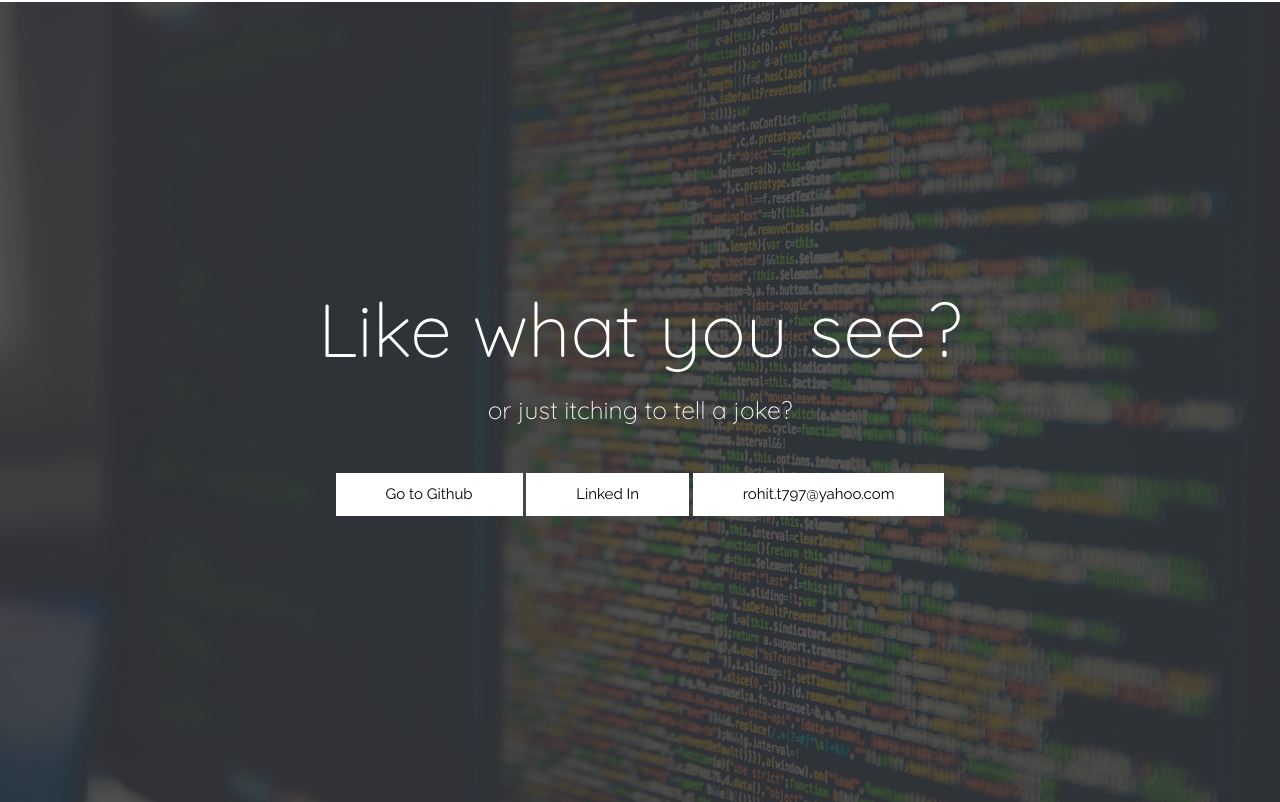
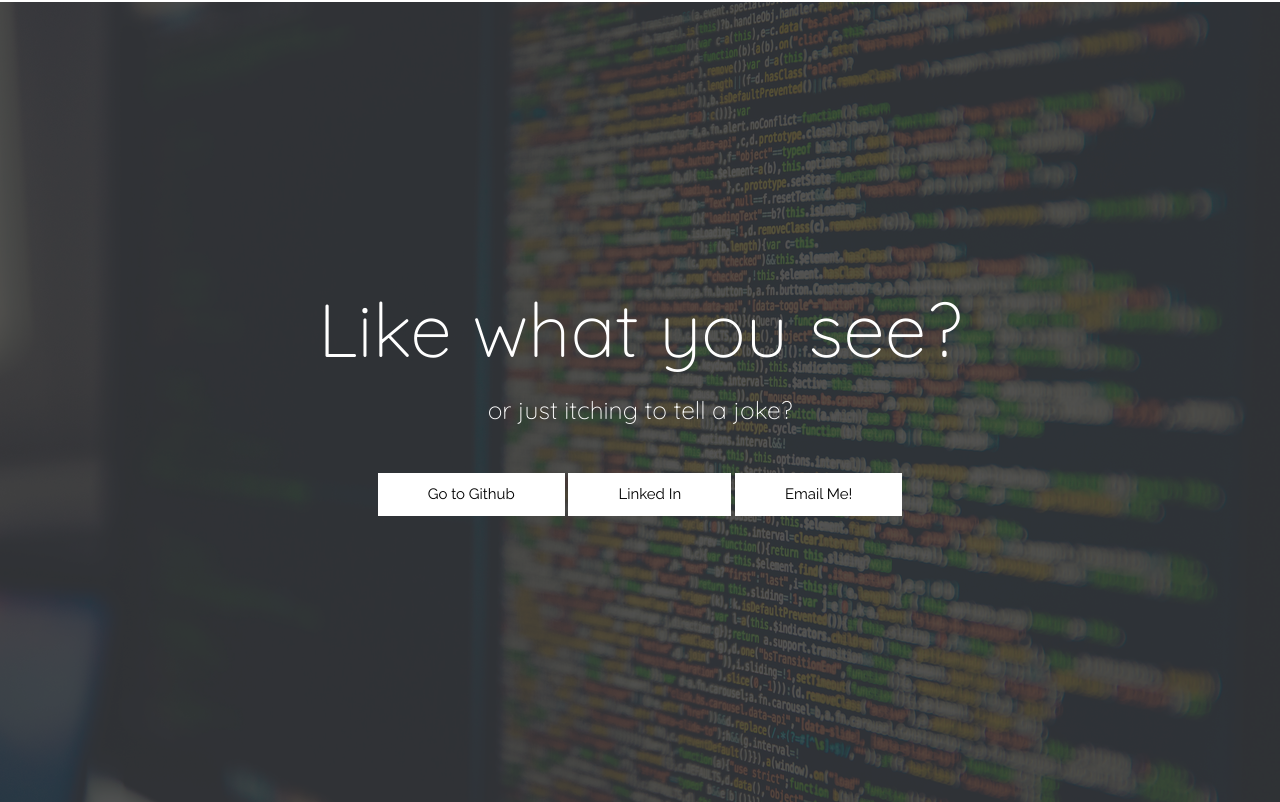
Before and after one commit to Cryengine3DSMax/Cryengine3DSMax.github.io, a plain HTML site: page index.html in a window 1280 px wide. Shown: the part 3006-3808 px from the top of the page. Drawn offline with nearby package versions, Linux system fonts and the light colour scheme.

Commit message:
button change

```diff
--- a/index.html
+++ b/index.html
@@ -170,7 +170,7 @@
 	          <h5 class="subtitle-text">or just itching to tell a joke?</h5>
 	          <a href="https://github.com/rohittavare" class="button button-white raleway centerize">Go to Github</a>
 						<a href="https://www.linkedin.com/in/rohittavare/" class="button button-white raleway centerize">Linked In</a>
-						<a href="mailto:rohit.t797@yahoo.com" class="button button-white raleway centerize">rohit.t797@yahoo.com</a>
+						<a href="mailto:rohit.t797@yahoo.com" class="button button-white raleway centerize">Email Me!</a>
 	        </div>
 	      </div>
 			</div>
```
